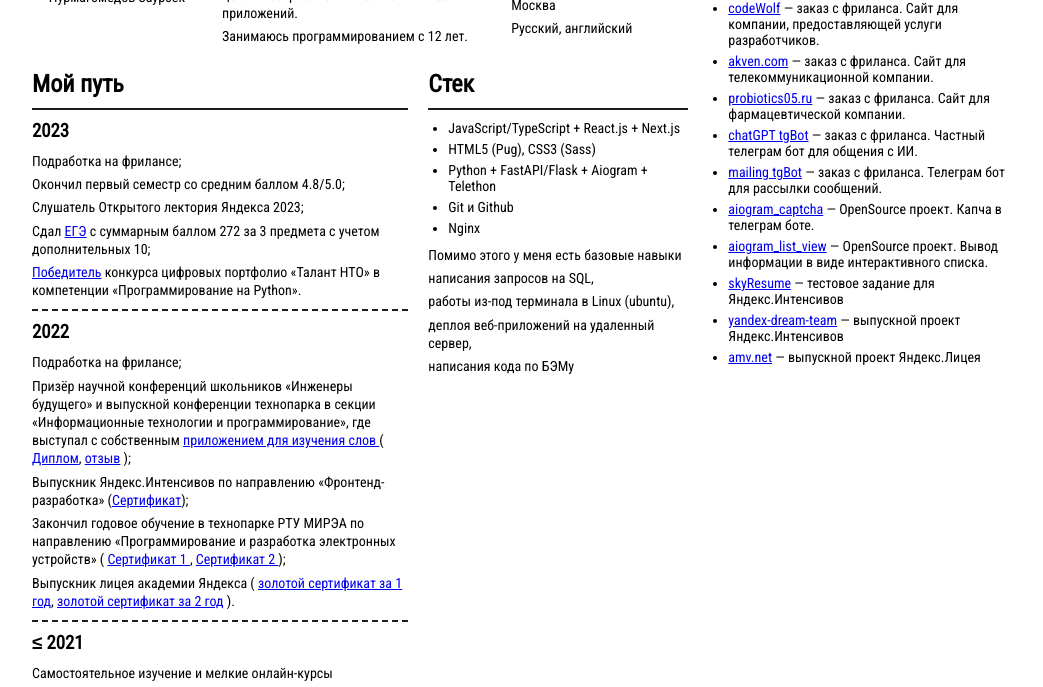
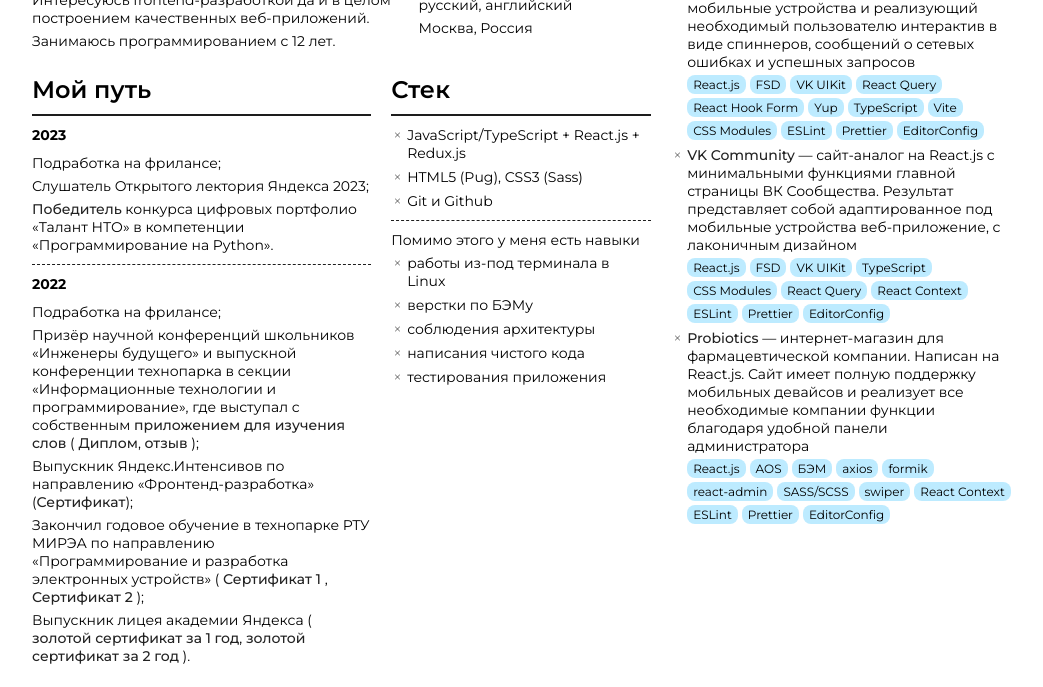
Before and after one commit to mrSkyGuy/aboutme, a plain HTML site: page index.html in a window 1280 px wide. Shown: the part 169-856 px from the top of the page, without its empty margins (108-1151 px from the left). Drawn offline with Linux system fonts and the light colour scheme.

Commit message:
redesign

```diff
--- a/index.html
+++ b/index.html
@@ -3,7 +3,7 @@
 
 <head>
   <meta charset="utf-8">
-  <title>Нурмагомедов Заурбек. Разработчик</title>
+  <title>Zaur && Frontend</title>
   <link rel="preconnect" href="https://fonts.googleapis.com">
   <link rel="preconnect" href="https://fonts.gstatic.com" crossorigin>
   <link href="https://fonts.googleapis.com/css2?family=Roboto+Condensed:wght@300;400&display=swap" rel="stylesheet">
@@ -13,11 +13,8 @@
 <body lang="ru">
   <header class="horizontal-container">
     <div class="block">
-      <img src="./profile-picture.png" alt="Profile picture" class="profile-picture" />
-      <p style="text-align: center;">Нурмагомедов Заурбек</p>
-    </div>
-    <div class="block">
       <h2>Frontend-разработчик</h2>
+      <p><strong>Нурмагомедов Заур</strong></p>
       <p>
         Cтудент курса "Прикладная информатика" РТУ МИРЭА.
       </p>
@@ -33,8 +30,8 @@
       <p><a href="mailto:nurmagomedoffzaur@yandex.ru" target="_blank">nurmagomedoffzaur@yandex.ru</a></p>
       <p>tg <a href="https://t.me/litera11yme" target="_blank">@litera11yme</a></p>
       <p>gh <a href="https://github.com/mrskyguy" target="_blank">@mrskyguy</a></p>
-      <p>Москва</p>
-      <p>Русский, английский</p>
+      <p>русский, английский</p>
+      <p>Москва, Россия</p>
     </div>
   </header>
 
@@ -44,10 +41,7 @@
 
       <h3>2023</h3>
       <p>Подработка на фрилансе;</p>
-      <p>Окончил первый семестр со средним баллом 4.8/5.0;</p>
       <p>Слушатель Открытого лектория Яндекса 2023;</p>
-      <p>Сдал <a href="https://github.com/mrskyguy/aboutme/blob/master/attachments/ege.png" target="_blank">ЕГЭ</a> с
-        суммарным баллом 272 за 3 предмета с учетом дополнительных 10;</p>
       <p><a href="https://github.com/mrskyguy/aboutme/blob/master/attachments/talantnto.pdf"
           target="_blank">Победитель</a> конкурса цифровых портфолио «Талант НТО» в компетенции «Программирование на
         Python».</p>
@@ -89,28 +83,25 @@
           сертификат за 2 год</a>
         ).
       </p>
-
-      <div class="splitter"></div>
-
-      <h3>&#8804; 2021</h3>
-      <p>Самостоятельное изучение и мелкие онлайн-курсы</p>
     </div>
 
 
     <div class="block stack">
       <h2>Стек</h2>
       <ul>
-        <li>JavaScript/TypeScript + React.js + Next.js</li>
+        <li>JavaScript/TypeScript + React.js + Redux.js</li>
         <li>HTML5 (Pug), CSS3 (Sass)</li>
-        <li>Python + FastAPI/Flask + Aiogram + Telethon</li>
         <li>Git и Github</li>
-        <li>Nginx</li>
       </ul>
-      <p>Помимо этого у меня есть базовые навыки</p>
-      <p>написания запросов на SQL,</p>
-      <p>работы из-под терминала в Linux (ubuntu),</p>
-      <p>деплоя веб-приложений на удаленный сервер,</p>
-      <p>написания кода по БЭМу</p>
+      <div class="splitter"></div>
+      <p>Помимо этого у меня есть навыки</p>
+      <ul>
+        <li>работы из-под терминала в Linux</li>
+        <li>верстки по БЭМу</li>
+        <li>соблюдения архитектуры</li>
+        <li>написания чистого кода</li>
+        <li>тестирования приложения</li>
+      </ul>
     </div>
   </div>
 
@@ -118,47 +109,58 @@
     <h2>Мои проекты</h2>
     <ul>
       <li>
-        <a href="https://omega-oz.ru" target="_blank">omega-oz.ru</a> — заказ с фриланса. Сайт для юридической
-        компании.
+        <a href="https://github.com/mrSkyGuy/vk-untitled-test-task">FancyThings</a> — веб-приложение
+        на React.js, разработанное в ходе изучения технологий. В итоге получился приятный на вид
+        сайт, адаптированный под мобильные устройства и реализующий необходимый пользователю интерактив
+        в виде спиннеров, сообщений о сетевых ошибках и успешных запросов
+        <div class="tags">
+          <span class="tag">React.js</span>
+          <span class="tag">FSD</span>
+          <span class="tag">VK UIKit</span>
+          <span class="tag">React Query</span>
+          <span class="tag">React Hook Form</span>
+          <span class="tag">Yup</span>
+          <span class="tag">TypeScript</span>
+          <span class="tag">Vite</span>
+          <span class="tag">CSS Modules</span>
+          <span class="tag">ESLint</span>
+          <span class="tag">Prettier</span>
+          <span class="tag">EditorConfig</span>
+        </div>
       </li>
       <li>
-        <a href="https://mapmapmaps.com" target="_blank">mapmapmaps.com</a> — заказ с фриланса. Сайт-игра «Угадай
-        локацию».
+        <a href="https://github.com/mrSkyGuy/vk-community-test-task">VK Community</a> — сайт-аналог на React.js с минимальными функциями
+        главной страницы ВК Сообщества. Результат представляет собой адаптированное под мобильные устройства веб-приложение, с лаконичным дизайном
+        <div class="tags">
+          <span class="tag">React.js</span>
+          <span class="tag">FSD</span>
+          <span class="tag">VK UIKit</span>
+          <span class="tag">TypeScript</span>
+          <span class="tag">CSS Modules</span>
+          <span class="tag">React Query</span>
+          <span class="tag">React Context</span>
+          <span class="tag">ESLint</span>
+          <span class="tag">Prettier</span>
+          <span class="tag">EditorConfig</span>
+        </div>
       </li>
       <li>
-        <a href="https://mrskyguy.github.io/codeWolf/" target="_blank">codeWolf</a> — заказ с фриланса. Сайт для
-        компании, предоставляющей услуги разработчиков.
-      </li>
-      <li>
-        <a href="#">akven.com</a> — заказ с фриланса. Сайт для телекоммуникационной компании.
-      </li>
-      <li>
-        <a href="#">probiotics05.ru</a> — заказ с фриланса. Сайт для фармацевтической компании.
-      </li>
-      <li>
-        <a href="#">chatGPT tgBot</a> — заказ с фриланса. Частный телеграм бот для общения с ИИ.
-      </li>
-      <li>
-        <a href="#">mailing tgBot</a> — заказ с фриланса. Телеграм бот для рассылки сообщений.
-      </li>
-      <li>
-        <a href="https://github.com/mrSkyGuy/aiogram_captcha" target="_blank">aiogram_captcha</a> — OpenSource
-        проект. Капча в телеграм боте.
-      </li>
-      <li>
-        <a href="https://github.com/mrSkyGuy/aiogram_list_view" target="_blank">aiogram_list_view</a> — OpenSource
-        проект. Вывод информации в виде интерактивного списка.
-      </li>
-      <li>
-        <a href="https://mrskyguy.github.io/skyResume/" target="_blank">skyResume</a> — тестовое задание для
-        Яндекс.Интенсивов
-      </li>
-      <li>
-        <a href="https://yandex-dream-team.netlify.app/" target="_blank">yandex-dream-team</a> — выпускной проект
-        Яндекс.Интенсивов
-      </li>
-      <li>
-        <a href="https://github.com/mrskyguy/amv.net/" target="_blank">amv.net</a> — выпускной проект Яндекс.Лицея
+        <a href="#">Probiotics</a> — интернет-магазин для фармацевтической компании. Написан на React.js. Сайт имеет полную поддержку
+        мобильных девайсов и реализует все необходимые компании функции благодаря удобной панели администратора
+        <div class="tags">
+          <span class="tag">React.js</span>
+          <span class="tag">AOS</span>
+          <span class="tag">БЭМ</span>
+          <span class="tag">axios</span>
+          <span class="tag">formik</span>
+          <span class="tag">react-admin</span>
+          <span class="tag">SASS/SCSS</span>
+          <span class="tag">swiper</span>
+          <span class="tag">React Context</span>
+          <span class="tag">ESLint</span>
+          <span class="tag">Prettier</span>
+          <span class="tag">EditorConfig</span>
+        </div>
       </li>
     </ul>
   </div>
--- a/style.css
+++ b/style.css
@@ -1,3 +1,25 @@
+@import url('https://fonts.googleapis.com/css2?family=Montserrat:ital,wght@0,100..900;1,100..900&display=swap');
+
+* {
+    font-size: 14px;
+    font-family: "Montserrat", Arial, Helvetica, sans-serif;
+}
+
+a {
+    text-decoration: none;
+    color: #222;
+    font-weight: 500;
+}
+
+li {
+    list-style-image: url("./icons/cross.svg");
+    font-size: 14px;
+}
+
+strong {
+    font-weight: 600;
+}
+
 body {
     width: 1000px;
     margin: 0 auto;
@@ -6,6 +28,33 @@
     grid-template-rows: repeat(2, auto);
     grid-template-columns: repeat(2, auto);
     grid-auto-flow: column;
+}
+
+h2 {
+    font-size: x-large;
+    padding-bottom: 10px;
+    margin-bottom: 10px;
+    border-bottom: 2px solid rgb(29, 29, 29);
+    font-weight: 600;
+}
+
+h3 {
+    margin-top: 10px;
+    margin-bottom: 10px;
+}
+
+ul {
+    display: flex;
+    flex-direction: column;
+    gap: 6px;
+    padding: 0;
+    margin: 0;
+    padding-left: 16px;
+}
+
+p {
+    margin-top: 0;
+    margin-bottom: 5px;
 }
 
 .projects {
@@ -30,43 +79,22 @@
     margin-right: 20px;
 }
 
-h2 {
-    font-size: x-large;
-    font-family: 'Roboto Condensed', sans-serif;
-    padding-bottom: 10px;
-    margin-bottom: 10px;
-    border-bottom: 2px solid rgb(29, 29, 29);
+.splitter {
+    margin: 10px 0;
+    border-top: 1px dashed rgb(29, 29, 29);
 }
 
-h3 {
-    font-family: 'Roboto Condensed', sans-serif;
-    margin-top: 10px;
-    margin-bottom: 10px;
+.tags {
+    margin-top: 4px;
+    display: flex;
+    gap: 4px;
+    flex-wrap: wrap;
 }
 
-.splitter {
-    margin-top: 10px;
-    border-top: 2px dashed rgb(29, 29, 29);
+.tags .tag {
+    font-size: 12px;
+    padding: 2px 6px;
+    background-color: #bdebff;
+    border-radius: 8px;
+    height: 100%;
 }
-
-ul {
-    margin: 0px;
-    margin-top: 10px;
-    margin-bottom: 10px;
-    padding-left: 20px;
-}
-
-li {
-    font-family: 'Roboto Condensed', sans-serif;
-    font-size: 14px;
-    margin-bottom: 5px;
-}
-
-p {
-    font-family: 'Roboto Condensed', sans-serif;
-    font-size: 14px;
-    line-height: 130%;
-    margin-top: 0;
-    margin-bottom: 5px;
-    /* padding-bottom: 5px; */
-}
```
Also changed, not shown: icons/cross.svg (added).
